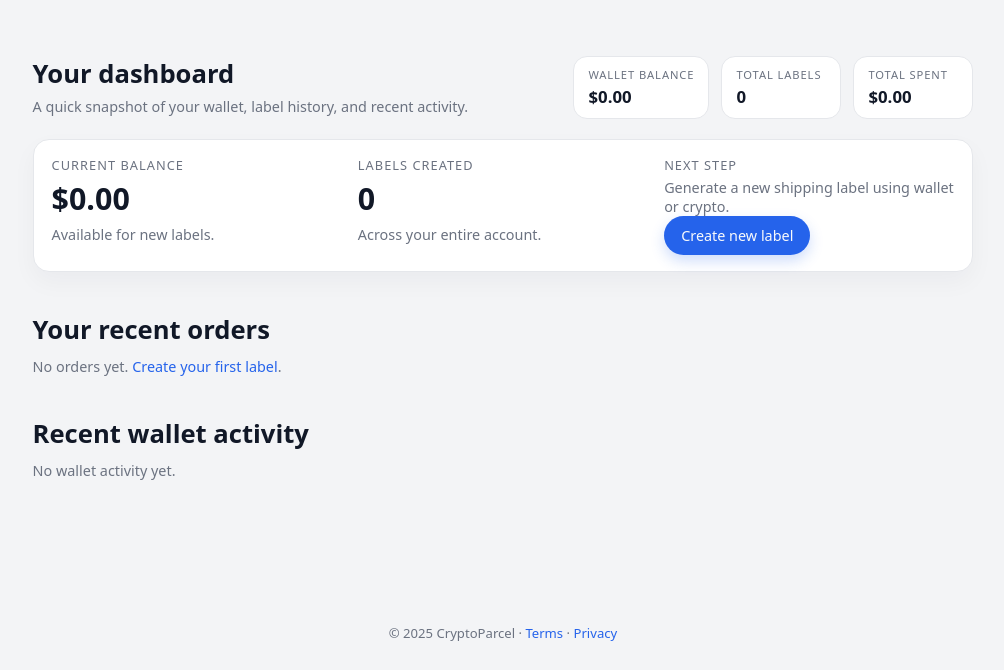
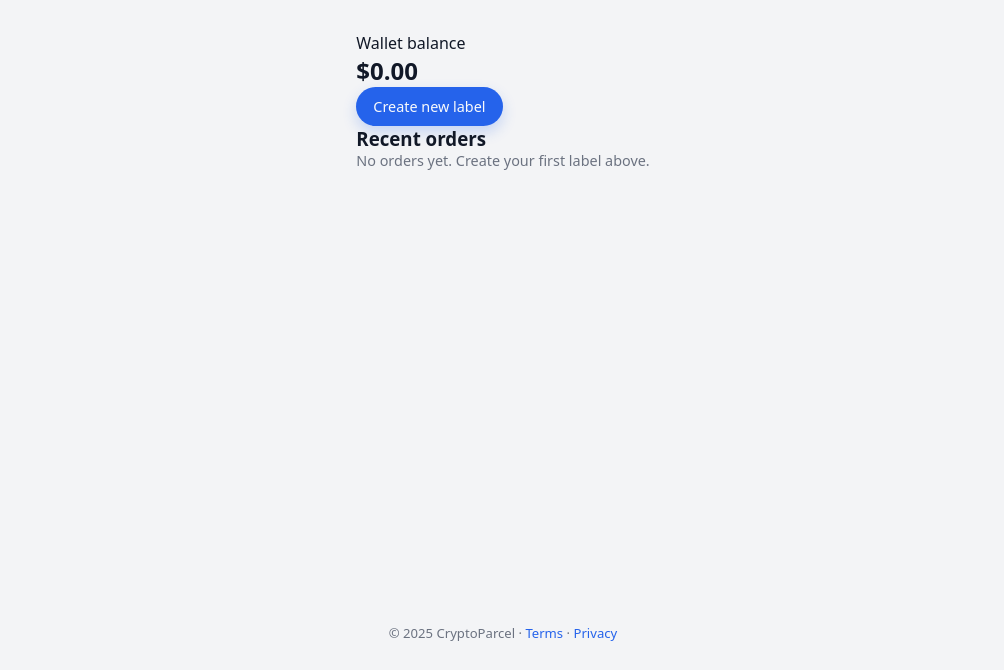
Before and after one commit to cryptoparcel/cryptoparcel_finish, a Flask app: page /dashboard in a window 1280 px wide. Shown: the part 130-800 px from the top of the page, without its empty margins (137-1141 px from the left). Run offline with Flask 3, Linux system fonts and the light colour scheme; a user stored in the database is signed in; data comes from the database, SQL or seed files in the repository; data that the repository does not hold is empty.

Commit message:
Update dashboard.html

```diff
--- a/templates/dashboard.html
+++ b/templates/dashboard.html
@@ -1,87 +1,32 @@
-{% extends 'base.html' %}
+{% extends "base.html" %}
 {% block title %}Dashboard — CryptoParcel{% endblock %}
 {% block content %}
-<section class="section">
-  <div class="page-header">
-    <div>
-      <h1>Your dashboard</h1>
-      <p class="muted">A quick snapshot of your wallet, label history, and recent activity.</p>
+<section class="dashboard-clean">
+    <div class="balance-big">
+        <p>Wallet balance</p>
+        <h1>${{ '%.2f'|format(balance or 0.0) }}</h1>
     </div>
-    <div class="page-meta">
-      <div class="meta-item">
-        <span class="meta-label">Wallet balance</span>
-        <span class="meta-value">${{ '%.2f'|format(balance) }}</span>
-      </div>
-      <div class="meta-item">
-        <span class="meta-label">Total labels</span>
-        <span class="meta-value">{{ total_orders }}</span>
-      </div>
-      <div class="meta-item">
-        <span class="meta-label">Total spent</span>
-        <span class="meta-value">${{ '%.2f'|format(total_spent) }}</span>
-      </div>
-    </div>
-  </div>
 
-  <div class="card">
-    <div class="grid-3">
-      <div>
-        <p class="balance-label">Current balance</p>
-        <p class="balance-amount">${{ '%.2f'|format(balance) }}</p>
-        <p class="muted">Available for new labels.</p>
-      </div>
-      <div>
-        <p class="balance-label">Labels created</p>
-        <p class="balance-amount">{{ total_orders }}</p>
-        <p class="muted">Across your entire account.</p>
-      </div>
-      <div>
-        <p class="balance-label">Next step</p>
-        <p class="muted">Generate a new shipping label using wallet or crypto.</p>
-        <a href="{{ url_for('create_label') }}" class="btn primary">Create new label</a>
-      </div>
-    </div>
-  </div>
-</section>
+    <a href="{{ url_for('create_label') }}" class="cp-btn-primary cp-btn-large block-center">
+        Create new label
+    </a>
 
-<section class="section">
-  <h2>Your recent orders</h2>
-  {% if orders %}
-    <div class="grid">
-      {% for order in orders %}
-        <div class="card">
-          <h4>Order #{{ order.id }}</h4>
-          <p>{{ order.carrier }} — {{ order.service }}</p>
-          <p>Amount: ${{ '%.2f'|format(order.amount_usd) }}</p>
-          <p>
-            Status:
-            <span class="status-badge status-badge-{{ order.status }}">{{ order.status }}</span>
-          </p>
-          <a href="{{ url_for('order_detail', order_id=order.id) }}" class="btn secondary">View</a>
+    <h3>Recent orders</h3>
+    {% if recent_orders %}
+        <div class="order-list">
+            {% for order in recent_orders %}
+                <div class="order-item">
+                    <div>
+                        <strong>#{{ order.id }}</strong> — {{ order.carrier }} {{ order.service }}
+                        <br><span class="muted">${{ '%.2f'|format(order.amount_usd) }} · {{ order.created_at.strftime('%b %d') }}</span>
+                    </div>
+                    <a href="{{ url_for('order_detail', order_id=order.id) }}" class="btn secondary small">View</a>
+                </div>
+            {% endfor %}
         </div>
-      {% endfor %}
-    </div>
-  {% else %}
-    <p class="muted">No orders yet. <a href="{{ url_for('create_label') }}">Create your first label</a>.</p>
-  {% endif %}
-</section>
-
-<section class="section">
-  <h2>Recent wallet activity</h2>
-  {% if wallet_logs %}
-    <div class="grid">
-      {% for log in wallet_logs %}
-        <div class="card">
-          <p>
-            {% if log.amount_change >= 0 %}+{% endif %}{{ '%.2f'|format(log.amount_change) }}
-            — {{ log.reason or 'Balance adjustment' }}
-          </p>
-          <p class="muted">{{ log.created_at.strftime('%Y-%m-%d %H:%M') }}</p>
-        </div>
-      {% endfor %}
-    </div>
-  {% else %}
-    <p class="muted">No wallet activity yet.</p>
-  {% endif %}
+        <p class="center"><a href="{{ url_for('orders') }}" class="muted">View all orders →</a></p>
+    {% else %}
+        <p class="muted center">No orders yet. Create your first label above.</p>
+    {% endif %}
 </section>
 {% endblock %}
```
